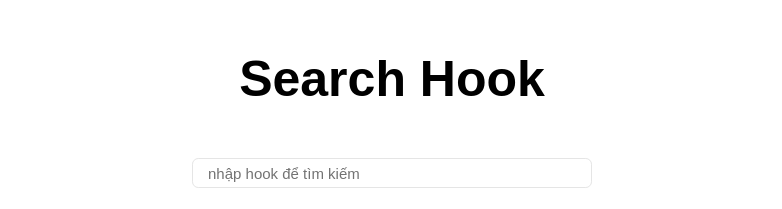
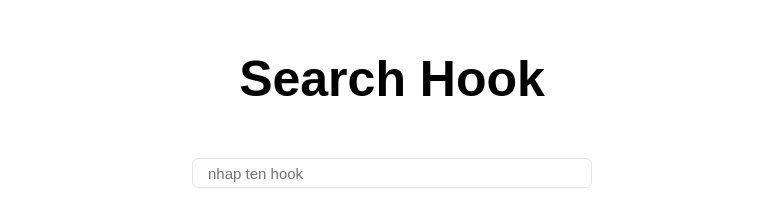
Before and after one commit to quang10122003/hook-search, a Next.js app: page / in a window 1280 px wide. Shown: the top 209 px of the page, without its empty margins (248-1030 px from the left). Built offline with nearby package versions, Linux system fonts and the light colour scheme.

Commit message:
feat(SearchBox):Add filter to table

```diff
--- /dev/null
+++ b/app/action.ts
@@ -0,0 +1,7 @@
+import { hooks } from "@/data/hooks";
+
+export function filterHooks(search: string) {
+    return hooks.filter((hook) =>
+        hook.name.toLowerCase().includes(search.toLowerCase())
+    )
+}
--- a/app/layout.tsx
+++ b/app/layout.tsx
@@ -1,8 +1,7 @@
 import type { Metadata } from "next";
 import { Geist, Geist_Mono } from "next/font/google";
 import "./globals.css";
-import Header from './../components/Header';
-import HookProvider from "@/context/HookContext";
+import { HookProvider } from "@/context/HookContext";
 
 const geistSans = Geist({
   variable: "--font-geist-sans",
@@ -29,12 +28,11 @@ export default function RootLayout({
       lang="en"
       className={`${geistSans.variable} ${geistMono.variable} h-full antialiased`}
     >
-      <HookProvider>
-        <body className="container">
+      <body className="container">
+        <HookProvider>
           {children}
-        </body>
-      </HookProvider>
-
+        </HookProvider>
+      </body>
     </html>
   );
 }
--- a/components/SearchBox.tsx
+++ b/components/SearchBox.tsx
@@ -1,16 +1,33 @@
+"use client"
 import { Input } from "./ui/input"
 import styles from "../style/Input.module.css"
 import { DataTable } from "./data-table"
 import { columns } from "./columns"
-import { hooks } from "@/data/hooks"
+import { useContext } from "react"
+import {HookContext} from "../context/HookContext"
+import { filterHooks } from "@/app/action"
 export default function InputHook() {
+  const { search, setSearch } = useContext(HookContext)
+
+  const filteredHooks = filterHooks(search)
+
+  function searchaAction(e){
+    setSearch(e.target.value)
+
+  }
+
   return (
     <>
       <div className={`${styles.searchbox} flex`}>
-        <Input className={styles.searchbox__input} />
+        <Input
+          className={styles.searchbox__input}
+          placeholder="nhap ten hook"
+          value={search}
+          onChange={(e) => searchaAction(e)}
+        />
       </div>
       <div className={styles.listHook}>
-        <DataTable columns={columns} data={hooks} />
+        <DataTable columns={columns} data={filteredHooks} />
       </div>
     </>
 
--- a/context/HookContext.tsx
+++ b/context/HookContext.tsx
@@ -1,19 +1,16 @@
 "use client"
+import { createContext, useState, type ReactNode, type Dispatch, type SetStateAction } from "react"
 
-import { createContext, ReactNode, useState } from "react"
 
-type HookProviderType = {
-    children : ReactNode
-}
 export const HookContext = createContext()
-export default function HookProvider({ children }: HookProviderType){
-    const [search,setSearch] = useState("")
-    const data={
+
+export function HookProvider({ children }: { children: ReactNode }) {
+    const [search, setSearch] = useState("")
+    const data = {
         search,
         setSearch
-
     }
-    return(
+    return (
         <HookContext.Provider value={data}>
             {children}
         </HookContext.Provider>
```
